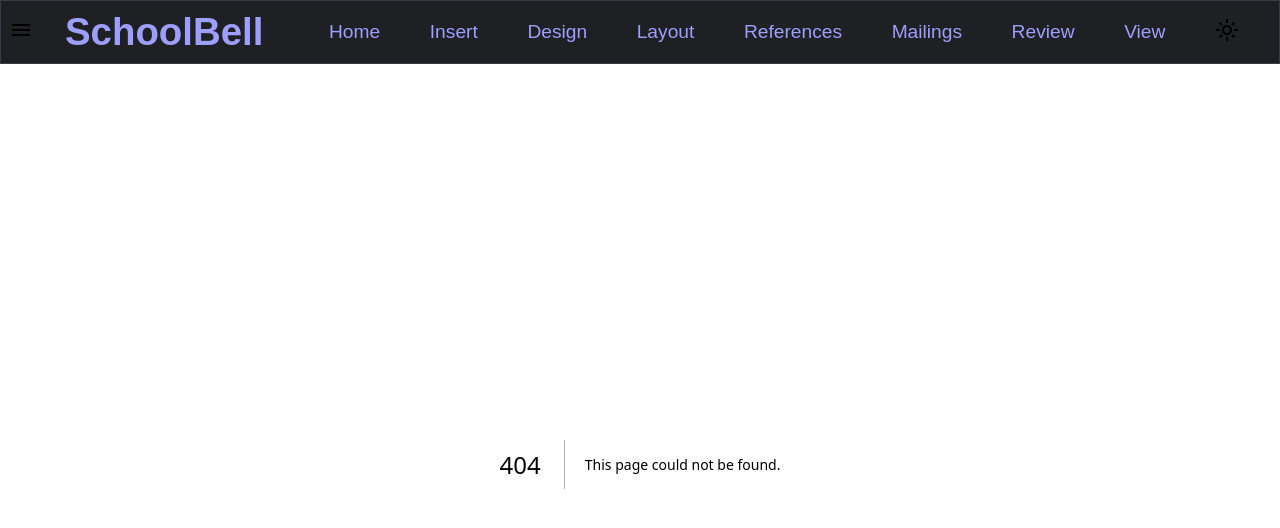
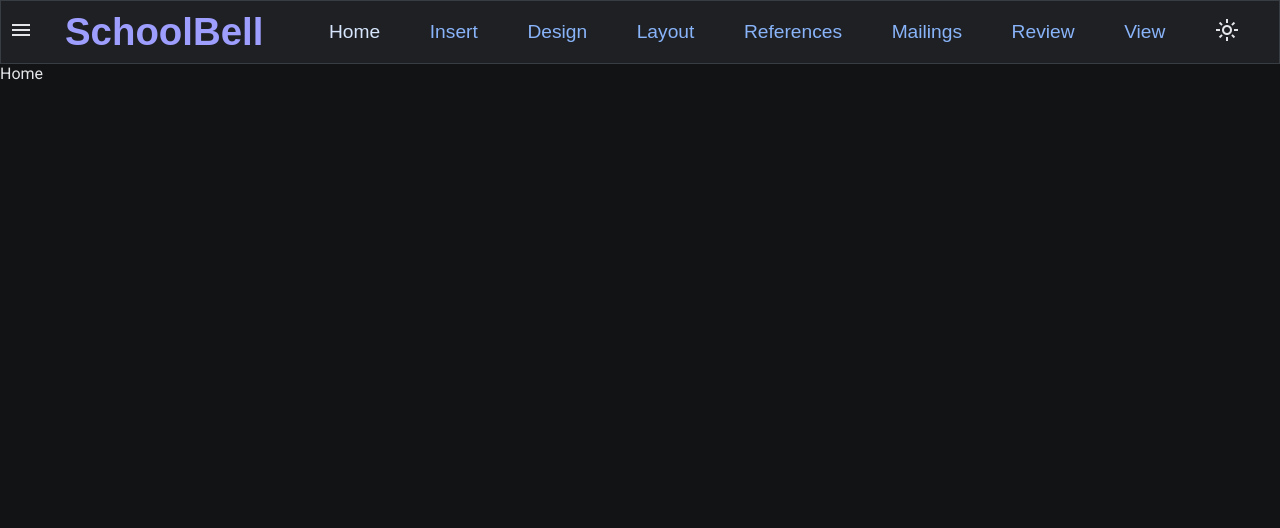
Before and after one commit to kapilpanchalext/next-projects-1, a Next.js app in the folder navbar-sidebar-1/: page /home in a window 1280 px wide. Before the commit this address had no page. Shown: the top 528 px of the page. Built offline with nearby package versions, Linux system fonts and the light colour scheme; a web font is replaced by a local one.

Commit message:
[scss] added active class

```diff
--- /dev/null
+++ b/navbar-sidebar-1/src/app/home/page.tsx
@@ -0,0 +1,11 @@
+import React from 'react'
+
+type Props = {}
+
+const Home = (props: Props) => {
+  return (
+    <div>Home</div>
+  )
+}
+
+export default Home;
--- /dev/null
+++ b/navbar-sidebar-1/src/components/hooks/useRouterPath.tsx
@@ -0,0 +1,8 @@
+import { usePathname } from 'next/navigation';
+
+export const useRouterPath = () => {
+  const pathname = usePathname();
+  const isActive = (href: string) => pathname === href;
+
+  return { pathname, isActive };
+};
--- a/navbar-sidebar-1/src/components/navbar/Navbar.module.scss
+++ b/navbar-sidebar-1/src/components/navbar/Navbar.module.scss
@@ -62,6 +62,18 @@
   }
 }
 
+.navbar__links a {
+  color: var(--link-primary);
+}
+
+.navbar__links a:hover {
+  color: var(--link-primary-hover);
+}
+
+.navbar__links .active {
+  color: var(--link-primary-active);
+}
+
 .navbar__links {
   display: none;
 }
--- a/navbar-sidebar-1/src/components/navbar/Navbar.tsx
+++ b/navbar-sidebar-1/src/components/navbar/Navbar.tsx
@@ -3,12 +3,15 @@ import React, { useContext, useEffect, useState } from 'react';
 import styles from "./Navbar.module.scss";
 import Link from 'next/link';
 import NavigationContext from '@/store/NavigationContext';
+import { useRouterPath } from '../hooks/useRouterPath';
 
 type Props = {}
 
 const Navbar = (props: Props) => {
   const { isTheme, toggleTheme, toggleSidebar } = useContext(NavigationContext);
   const [ isNavbarExtended, setIsNavbarExtended ] = useState<boolean>(false);
+
+  const { isActive } = useRouterPath();
 
   useEffect(() => {
     const handleResize = () => {
@@ -50,14 +53,14 @@ const Navbar = (props: Props) => {
         </div>
 
         <nav className={styles['navbar__links']}>
-          <Link href="/">Home</Link>
-          <Link href="/">Insert</Link>
-          <Link href="/">Design</Link>
-          <Link href="/">Layout</Link>
-          <Link href="/">References</Link>
-          <Link href="/">Mailings</Link>
-          <Link href="/">Review</Link>
-          <Link href="/">View</Link>
+          <Link href="/home" className={isActive('/home') ? styles.active : ''}>Home</Link>
+          <Link href="/insert" className={isActive('/insert') ? styles.active : ''}>Insert</Link>
+          <Link href="/design" className={isActive('/design') ? styles.active : ''}>Design</Link>
+          <Link href="/layout" className={isActive('/layout') ? styles.active : ''}>Layout</Link>
+          <Link href="/references" className={isActive('/references') ? styles.active : ''}>References</Link>
+          <Link href="/mailings" className={isActive('/mailings') ? styles.active : ''}>Mailings</Link>
+          <Link href="/review" className={isActive('/review') ? styles.active : ''}>Review</Link>
+          <Link href="/view" className={isActive('/view') ? styles.active : ''}>View</Link>
         </nav>
         <button className={styles['theme-button']} onClick={toggleTheme}>{toggleIconHandler()}</button>
         <button className={`${styles['menu-button']}`} onClick={openLinksMenuHandler}><span className={`material-symbols-outlined`}>menu</span></button>
--- a/navbar-sidebar-1/src/components/sidebar/Sidebar.Module.scss
+++ b/navbar-sidebar-1/src/components/sidebar/Sidebar.Module.scss
@@ -38,3 +38,11 @@
     gap: 2rem;
   }
 }
+
+.sidebar__links a {
+  color: var(--link-primary);
+}
+
+.sidebar__links a:hover {
+  color: var(--link-primary-hover);
+}
--- a/navbar-sidebar-1/src/styles/themes/_theme.scss
+++ b/navbar-sidebar-1/src/styles/themes/_theme.scss
@@ -4,6 +4,9 @@
 @mixin light-theme {
   --text-primary: #{$neutral-950};
   --text-secondary: #{$neutral-900};
+  --link-primary: #{$primary-600};
+  --link-primary-hover: #{$primary-800};
+  --link-primary-active: #{$primary-800};
   --background-primary: #{$neutral-50};
   --background-secondary: white;
   --background-tertiary: #{$neutral-200};
@@ -13,6 +16,9 @@
 @mixin dark-theme {
   --text-primary: #{$neutral-50};
   --text-secondary: #{$neutral-100};
+  --link-primary: #{$primary-400};
+  --link-primary-hover: #{$primary-200};
+  --link-primary-active: #{$primary-200};
   --background-primary: #{$neutral-950};
   --background-secondary: #{$neutral-900};
   --background-tertiary: #{$neutral-800};
```
Also changed, not shown: navbar-sidebar-1/src/app/insert/page.tsx (added, +11 -0 lines), navbar-sidebar-1/src/components/sidebar/Sidebar.tsx (line endings or trailing spaces).
